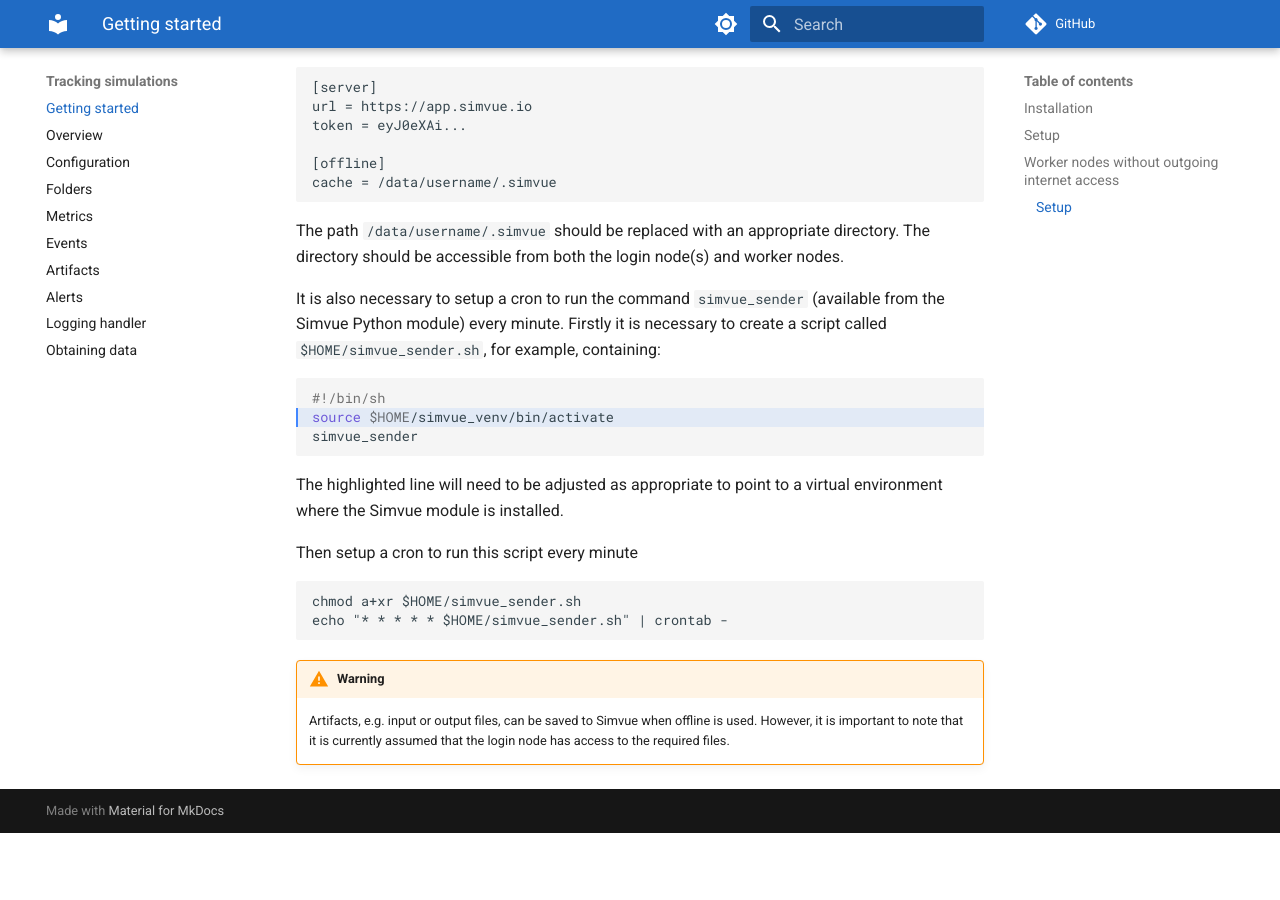
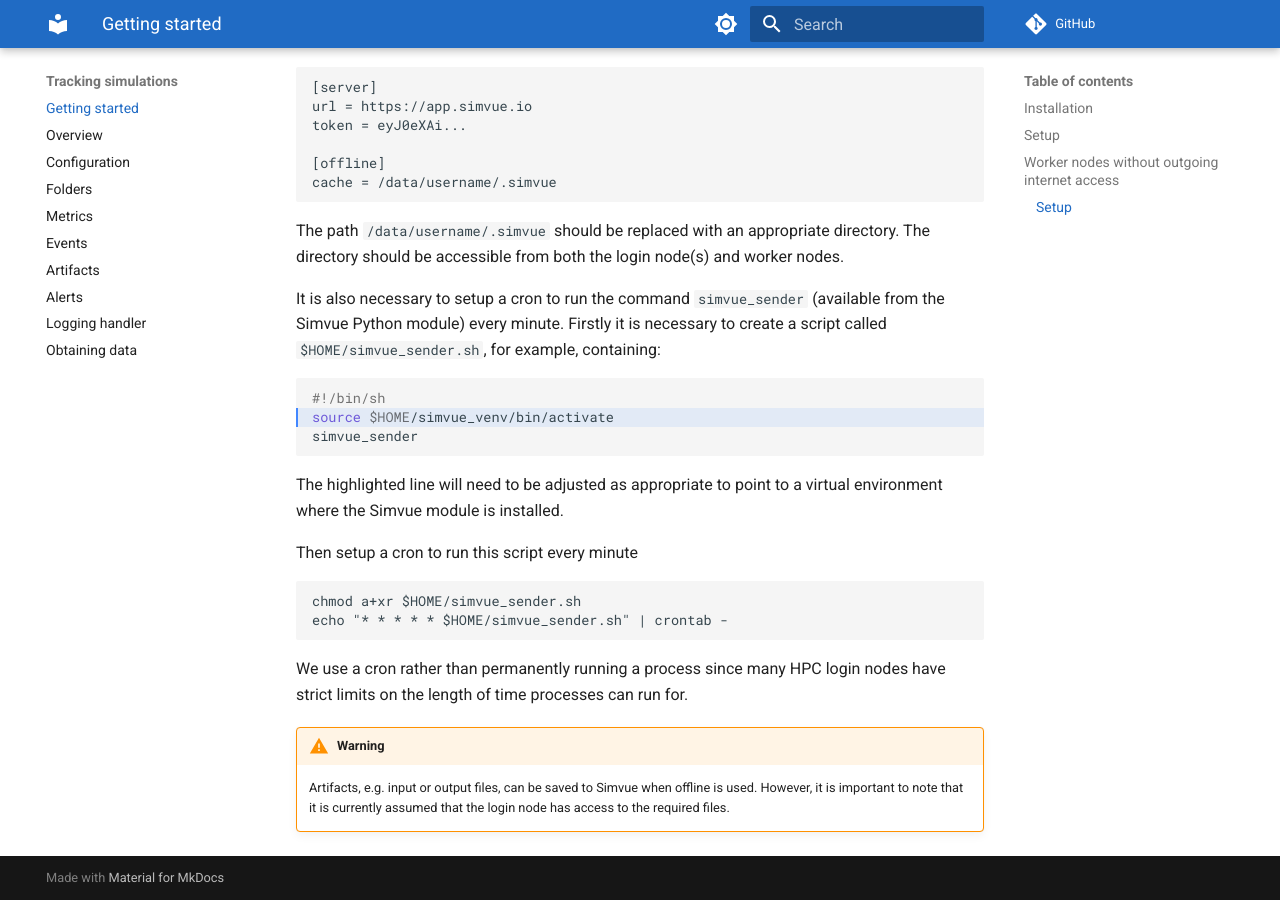
Before and after one commit to simvue-io/docs, an MkDocs documentation site: the page built from docs/python-client/getting-started.md, in a window 1280 px wide and 900 px high, scrolled down 2256 px. Built offline with MkDocs 1.6.1 and Material for MkDocs 9.7.7, drawn with Linux system fonts in a browser that asks for light colours; before the commit the page ends 3089 px from its top, so only the background shows below that.

Commit message:
Explain why cron is used

````diff
--- a/docs/python-client/getting-started.md
+++ b/docs/python-client/getting-started.md
@@ -111,6 +111,8 @@ Then setup a cron to run this script every minute
 chmod a+xr $HOME/simvue_sender.sh
 echo "* * * * * $HOME/simvue_sender.sh" | crontab -
 ```
+We use a cron rather than permanently running a process since many HPC login nodes have strict limits on the length of time
+processes can run for.
 
 !!! warning
 
````
